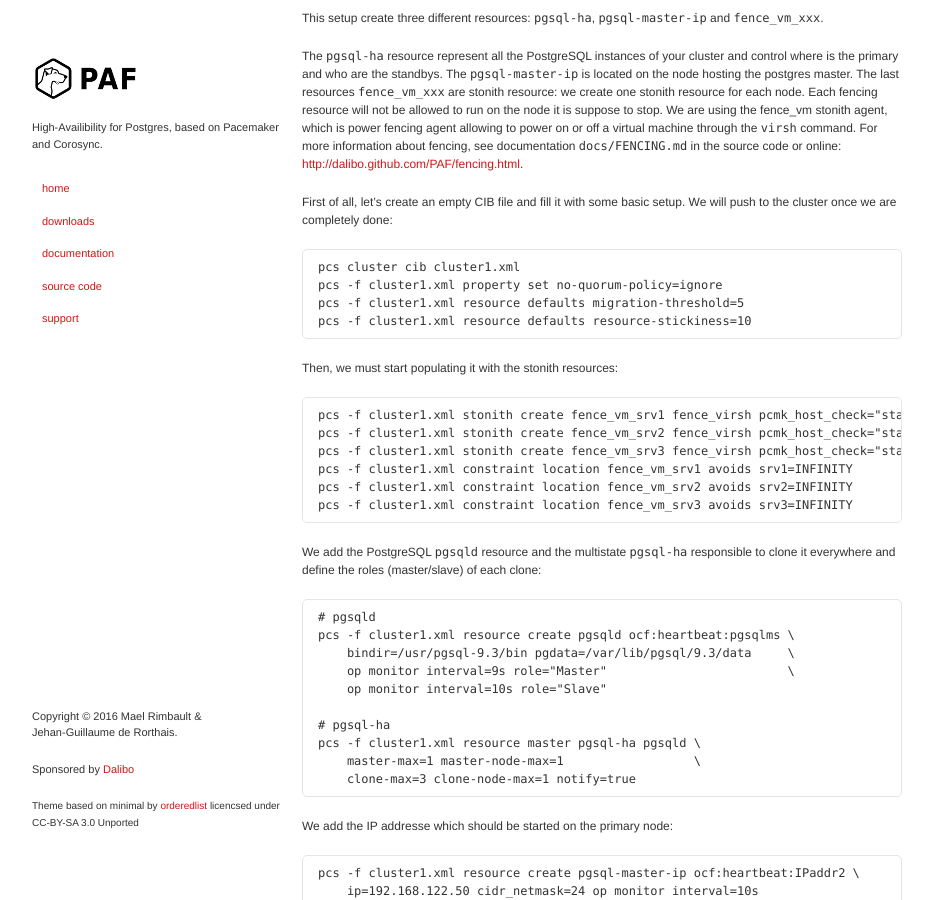
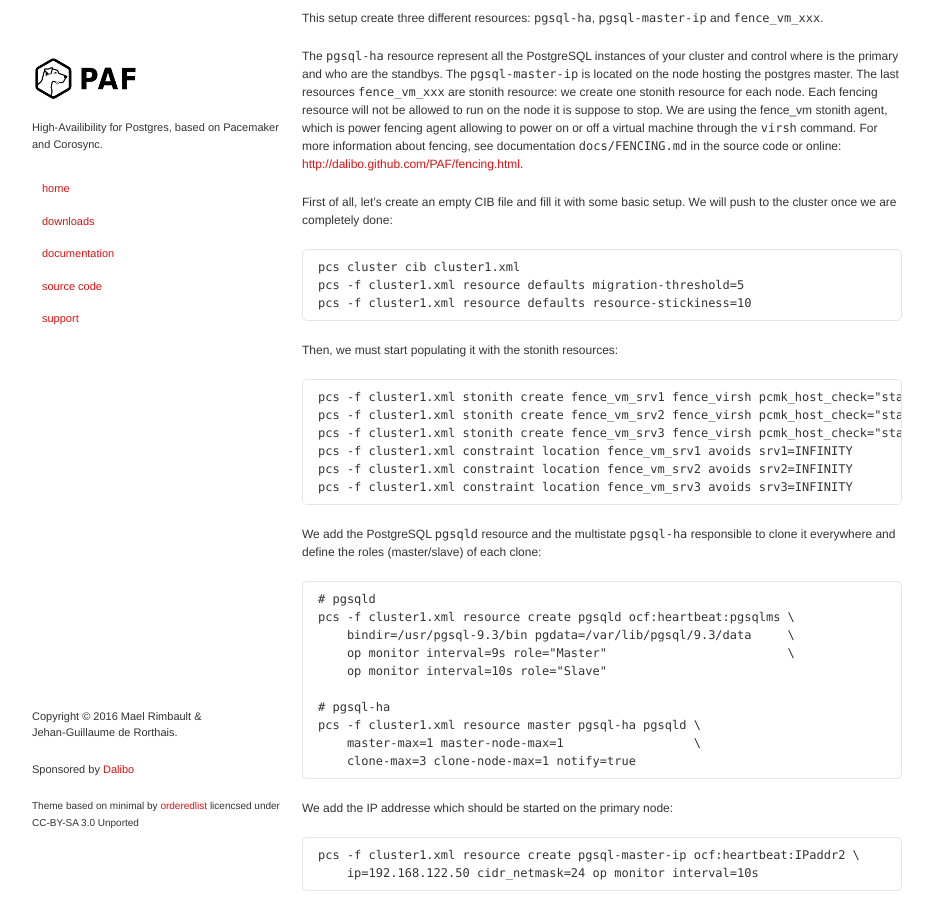
Before and after one commit to ClusterLabs/PAF, a Jekyll site: the page built from Quick_Start-CentOS-7.md, in a window 1280 px wide and 900 px high, scrolled down 3469 px. Shown: the whole window, without its empty margins (173-1106 px from the left). Built offline with Jekyll 4.4.1, drawn with Linux system fonts in a browser that asks for light colours.

Commit message:
Remove no-quorum-policy modification from QuickStarts

````diff
--- a/Quick_Start-CentOS-7.md
+++ b/Quick_Start-CentOS-7.md
@@ -232,7 +232,6 @@ We will push to the cluster once we are completely done:
 
 ```
 pcs cluster cib cluster1.xml
-pcs -f cluster1.xml property set no-quorum-policy=ignore
 pcs -f cluster1.xml resource defaults migration-threshold=5
 pcs -f cluster1.xml resource defaults resource-stickiness=10
 ```
````
Also changed, not shown: Quick_Start-CentOS-6.md (+0 -1 lines), Quick_Start-Debian-8.md (+0 -1 lines).
